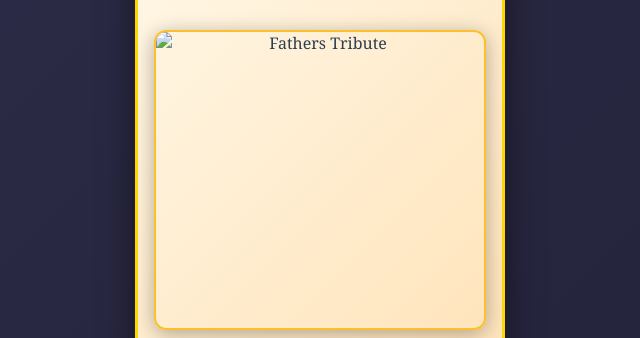
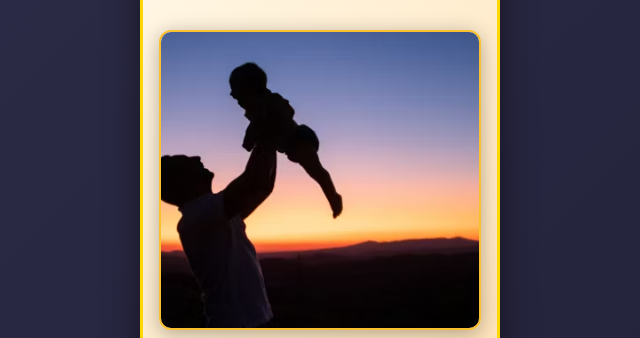
Before and after one commit to Jahsmine66/Happy-Fathers-Day, a plain HTML site: page index.html in a window 1280 px wide. Shown: the part 225-563 px from the top of the page, without its empty margins (320-960 px from the left). Drawn offline with Linux system fonts and the light colour scheme.

Commit message:
pic added

```diff
--- a/index.html
+++ b/index.html
@@ -18,7 +18,7 @@
       <div class="card" id="card">
         <!-- Front -->
         <div class="card-face card-front">
-          <img src="father-hero.jpg" alt="Fathers Tribute" class="hero-image" />
+          <img src="profile.avif" alt="Fathers Tribute" class="hero-image" />
           <h2 class="card-title">Happy Father's Day!</h2>
           <p class="card-subtext">We honor your faith, love, and sacrifice.</p>
         </div>
--- a/style.css
+++ b/style.css
@@ -58,7 +58,7 @@ body {
 }
 
 .card {
-  width: 370px;
+  width: 360px;
   height: 560px;
   position: relative;
   transform-style: preserve-3d;
```
